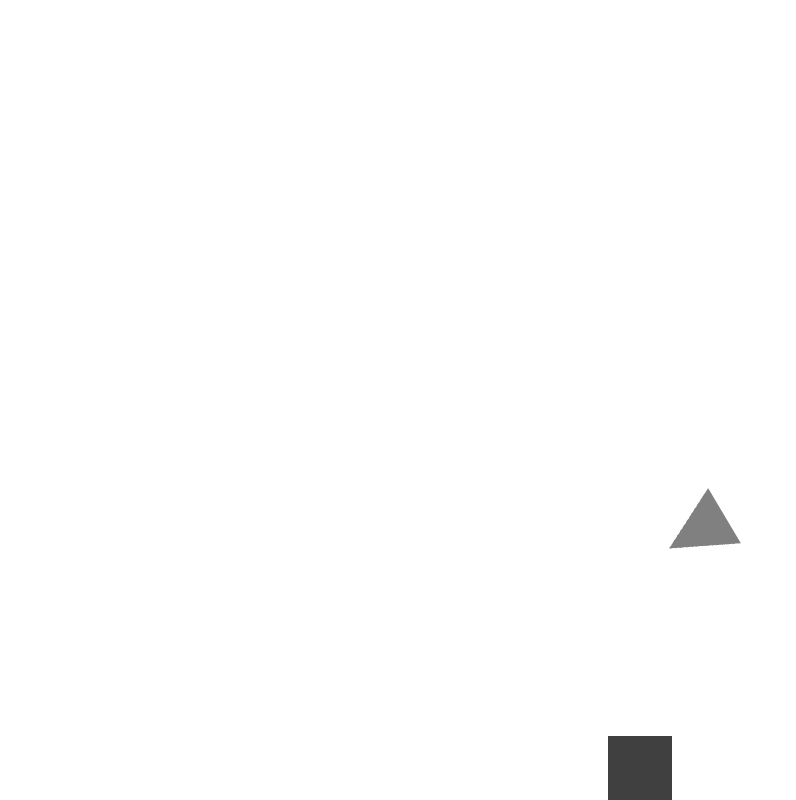
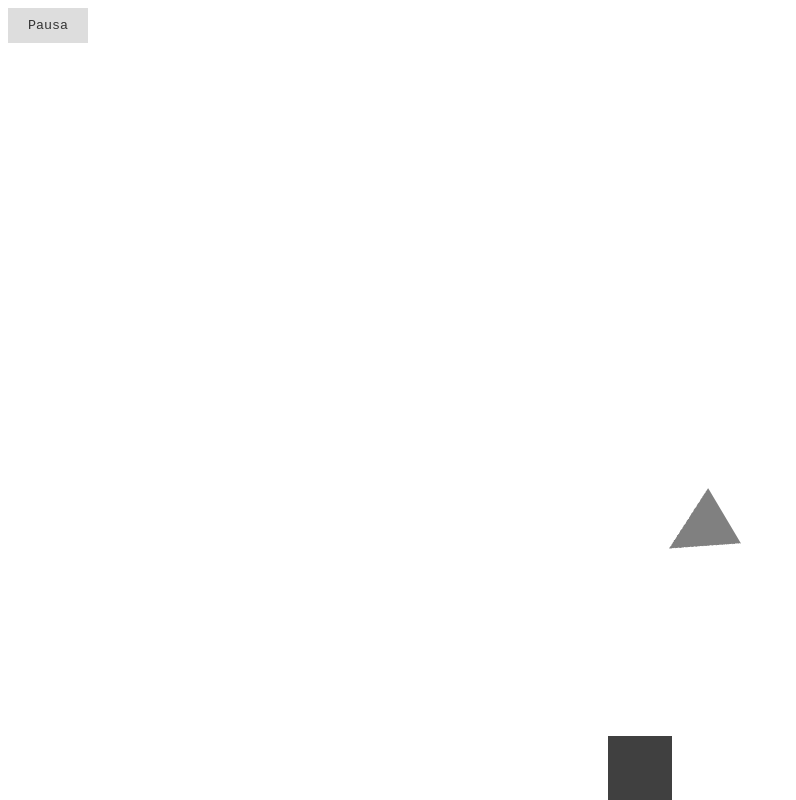
Before and after one commit to ging/js_shooter_game, a website: page index.html in a window 1280 px wide. Shown: the whole page, without its empty margins (0-796 px from the left). Drawn offline with Linux system fonts and the light colour scheme.

Commit message:
Add pause button for touch screens

```diff
--- a/game.css
+++ b/game.css
@@ -22,3 +22,13 @@ html {
 		-webkit-transform: rotate(359deg);
 	}
 }
+
+#pause {
+	border: none;
+	background: #ddd;
+	color: #333;
+	padding: 10px 20px;
+	outline: none;
+	font-family: monospace;
+	cursor: pointer;
+}
--- a/index.html
+++ b/index.html
@@ -14,6 +14,7 @@
 </head>
 
 <body>
+  <button id="pause">Pausa</button>
 </body>
 
 </html>
--- a/main.js
+++ b/main.js
@@ -33,5 +33,9 @@ var game;
 document.addEventListener("DOMContentLoaded", () => {
         game = new Game();
         game.start();
+        document.getElementById("pause").addEventListener("click", (e) => {
+            e.target.innerHTML = game.paused ? "Pausar" : "Continuar";
+            game.pauseOrResume();
+        });
     }
 );
```
